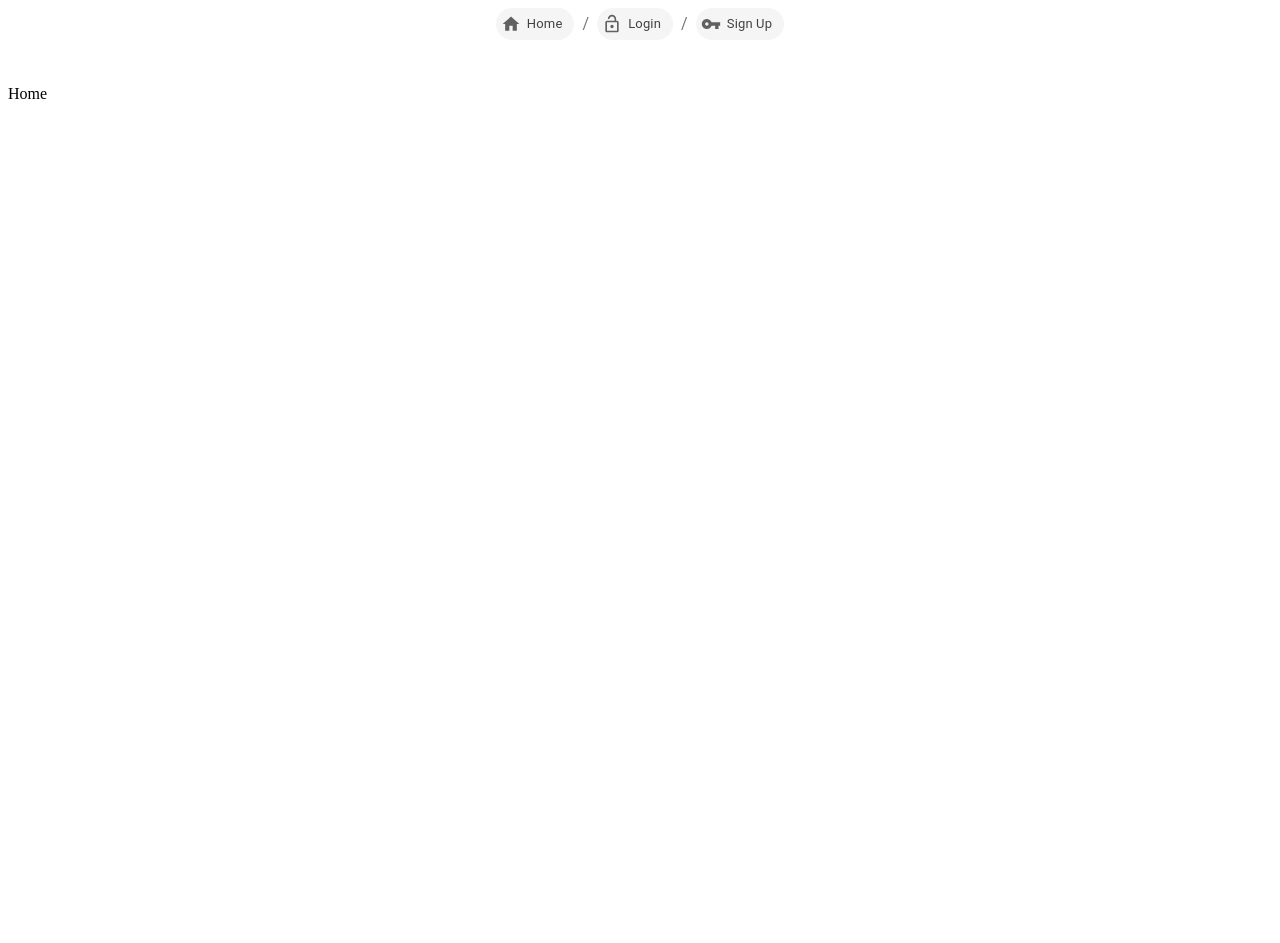
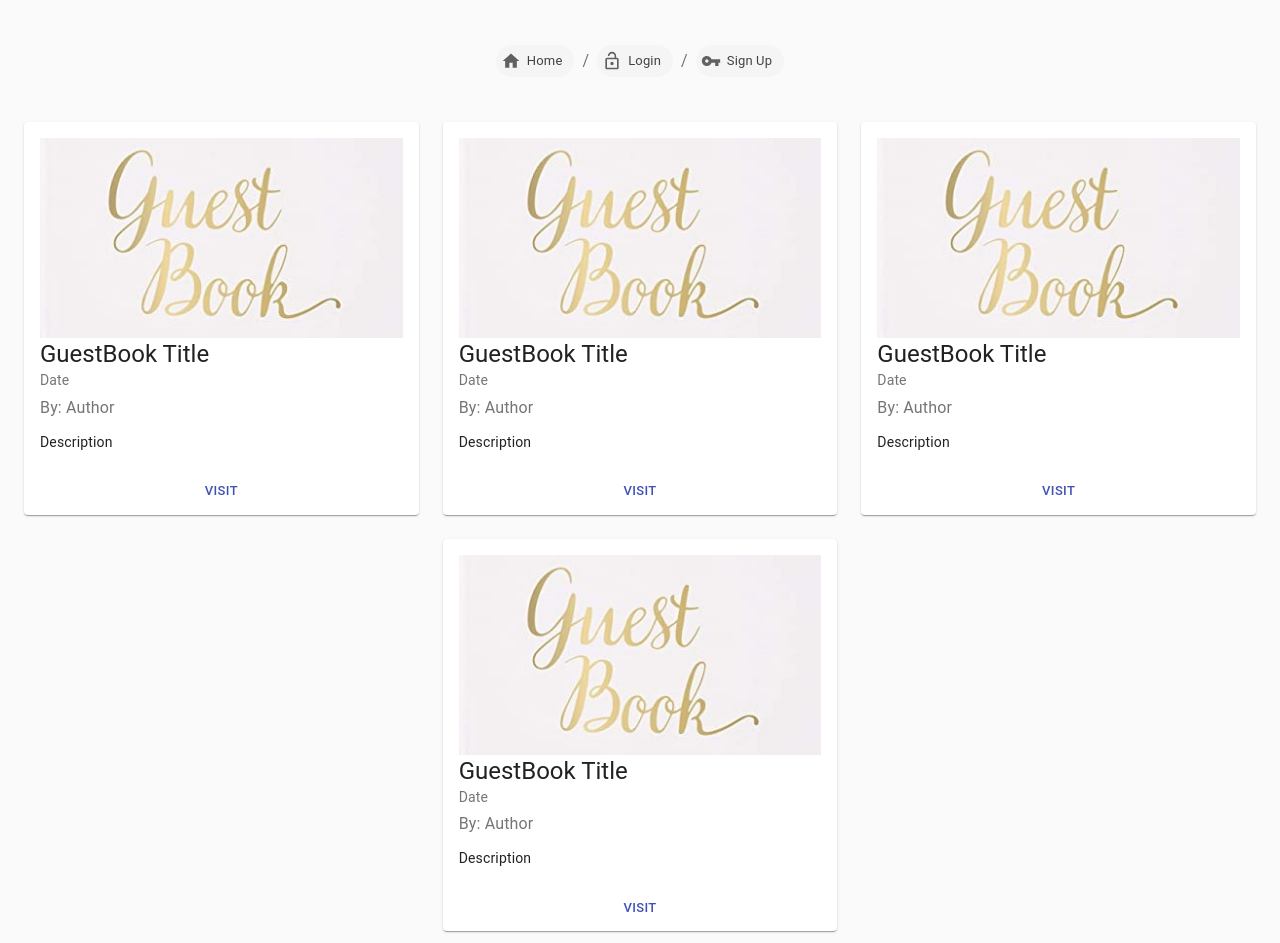
Before and after one commit to amrfekryy/guestbook, a React (Create React App) app in the folder client/: page / in a window 1280 px wide. Before the commit the page ends 800 px from the top, so only its background shows below. Built offline with nearby package versions, Linux system fonts and the light colour scheme.

Commit message:
homepage layout and guestbook card

```diff
--- a/client/src/components/form.js
+++ b/client/src/components/form.js
@@ -22,7 +22,7 @@ export default function FormPropsTextFields() {
     }}>
       <div>
         <TextField id="name" label="Name" variant="outlined"/> <br/>
-        <TextField id="name" label="Email" variant="outlined"/> <br/>
+        <TextField id="email" label="Email" variant="outlined"/> <br/>
         <TextField id="password" label="Password" type="password" variant="outlined"/> <br/>
         <TextField id="password2" label="Retype Password" type="password" variant="outlined"/>
       </div>
--- /dev/null
+++ b/client/src/components/guestbook_card.js
@@ -0,0 +1,99 @@
+import React from 'react';
+import { makeStyles } from '@material-ui/core/styles';
+import Card from '@material-ui/core/Card';
+import CardActions from '@material-ui/core/CardActions';
+import CardContent from '@material-ui/core/CardContent';
+import Button from '@material-ui/core/Button';
+import Typography from '@material-ui/core/Typography';
+import Grid from '@material-ui/core/Grid';
+import CardActionArea from '@material-ui/core/CardActionArea';
+import CardMedia from '@material-ui/core/CardMedia';
+import Image from 'assets/guestbook.jpg'
+
+const useStyles = makeStyles({
+  root: {
+    minWidth: 200,
+  },
+  bullet: {
+    display: 'inline-block',
+    margin: '0 2px',
+    transform: 'scale(0.8)',
+  },
+  title: {
+    fontSize: 14,
+  },
+  pos: {
+    marginBottom: 12,
+  },
+  media: {
+    minHeight: 200,
+  },
+});
+
+export default function SimpleCard() {
+  const classes = useStyles();
+  const bull = <span className={classes.bullet}>•</span>;
+
+  return (
+    <Card className={classes.root}>
+      <CardContent>
+        <CardMedia
+          className={classes.media}
+          image={Image}
+          title="Contemplative Reptile"
+        />
+        <Typography variant="h5" component="h2">
+          GuestBook Title
+        </Typography>
+        <Typography className={classes.title} color="textSecondary" gutterBottom>
+          Date
+        </Typography>
+        <Typography className={classes.pos} color="textSecondary">
+          By: Author
+        </Typography>
+        <Typography variant="body2" component="p">
+          Description
+        </Typography>
+      </CardContent>
+      <CardActions>
+        <Grid
+          container
+          direction="row"
+          justify="center"
+          // alignItems="center"
+        >
+          <Button size="small" color="primary">Visit</Button>
+        </Grid>
+      </CardActions>
+    </Card>
+  );
+}
+
+
+
+
+
+function MediaCard() {
+  const classes = useStyles();
+
+  return (
+    <Card className={classes.root}>
+      <CardActionArea>
+        <CardMedia
+          className={classes.media}
+          image="/static/images/cards/contemplative-reptile.jpg"
+          title="Contemplative Reptile"
+        />
+        <CardContent>
+          <Typography gutterBottom variant="h5" component="h2">
+            Lizard
+          </Typography>
+          <Typography variant="body2" color="textSecondary" component="p">
+            Lizards are a widespread group of squamate reptiles, with over 6,000 species, ranging
+            across all continents except Antarctica
+          </Typography>
+        </CardContent>
+      </CardActionArea>
+    </Card>
+  );
+}
--- a/client/src/components/header.js
+++ b/client/src/components/header.js
@@ -32,7 +32,7 @@ function handleClick(event) {
 export default function CustomizedBreadcrumbs() {
   return (
     <Breadcrumbs aria-label="breadcrumb" style={{
-      marginBottom: '5ch',
+      margin: '5ch',
       display: 'flex',
       alignItems: 'center',
       justifyContent: 'center',
--- /dev/null
+++ b/client/src/containers/main_container.js
@@ -0,0 +1,14 @@
+import React from 'react';
+import CssBaseline from '@material-ui/core/CssBaseline';
+import Container from '@material-ui/core/Container';
+
+export default function SimpleContainer(props) {
+  return (
+    <React.Fragment>
+      <CssBaseline />
+      <Container maxWidth="lg">
+        {props.children}
+      </Container>
+    </React.Fragment>
+  );
+}
--- a/client/src/pages/home.js
+++ b/client/src/pages/home.js
@@ -1,3 +1,44 @@
+
+// export default () => <><Card /><Card /><Card /><Card /><Card /></>
+
+
 import React from 'react';
+import { makeStyles } from '@material-ui/core/styles';
+import Paper from '@material-ui/core/Paper';
+import Card from 'components/guestbook_card'
 
-export default () => <div>Home</div>
+import Grid from '@material-ui/core/Grid';
+
+const useStyles = makeStyles((theme) => ({
+  root: {
+    flexGrow: 1,
+  },
+}));
+
+export default function FullWidthGrid() {
+  const classes = useStyles();
+
+  return (
+    <div className={classes.root}>
+      <Grid
+        container
+        direction="row"
+        justify="center"
+        spacing={3}
+      >
+        <Grid item xs={12} sm={6} lg={4}>
+          <Card />
+        </Grid>
+        <Grid item xs={12} sm={6} lg={4}>
+          <Card />
+        </Grid>
+        <Grid item xs={12} sm={6} lg={4}>
+          <Card />
+        </Grid>
+        <Grid item xs={12} sm={6} lg={4}>
+          <Card />
+        </Grid>
+      </Grid>
+    </div>
+  );
+}
--- a/client/src/pages/index.js
+++ b/client/src/pages/index.js
@@ -1,6 +1,7 @@
 import React, { Fragment } from 'react';
 import { Router, Link } from '@reach/router';
 
+import Container from 'containers/main_container'
 import Header from 'components/header'
 import Home from './home'
 import Signup from './signup'
@@ -10,7 +11,7 @@ import Guestbook from './guestbook'
 
 export default function Pages() {
   return (
-    <Fragment>
+    <Container>
       <Header />
       <Router>
         <Home path="/" />
@@ -19,6 +20,6 @@ export default function Pages() {
         <Profile   path="profile/:userId" />
         <Guestbook path="guestbook/:guestbookId" />
       </Router>
-    </Fragment>
+    </Container>
   );
 }
```
Also changed, not shown: client/src/assets/guestbook.jpg (added), 1 other file (tests, documents, lock files or other folders).
